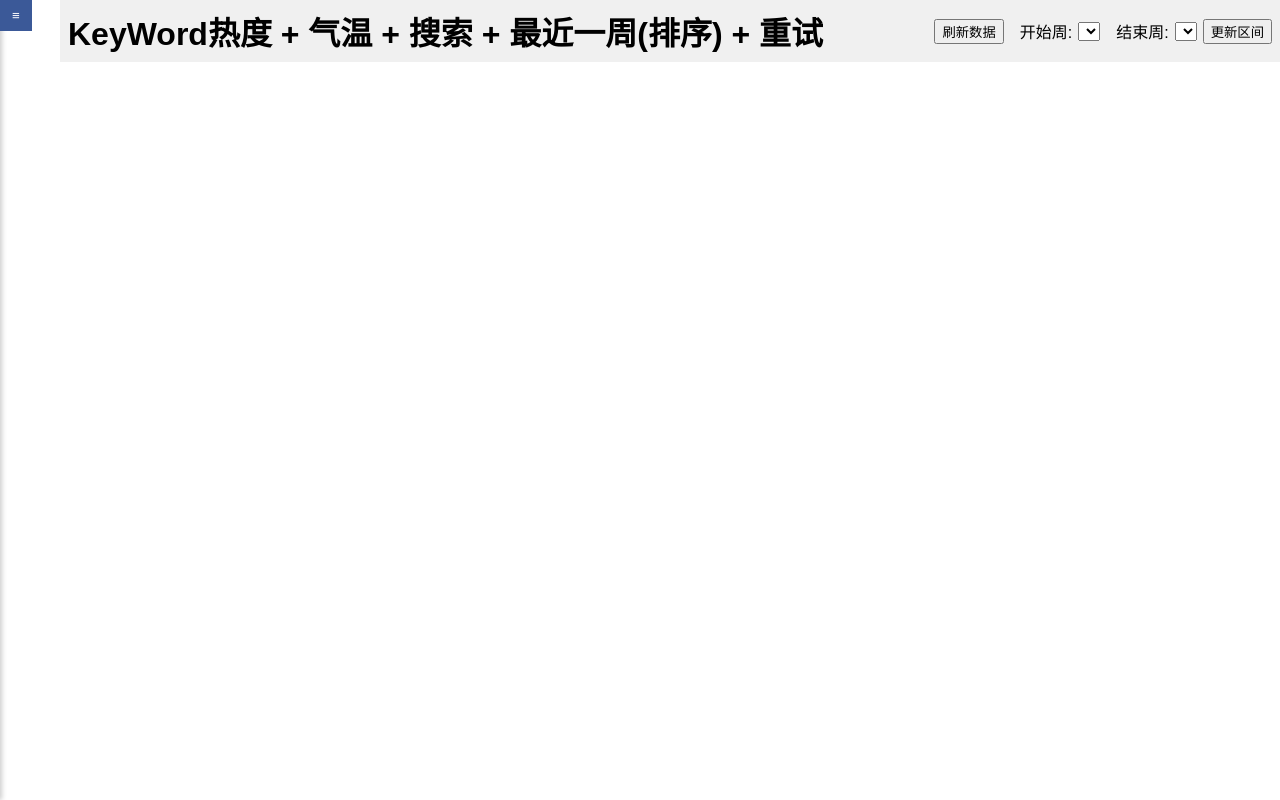
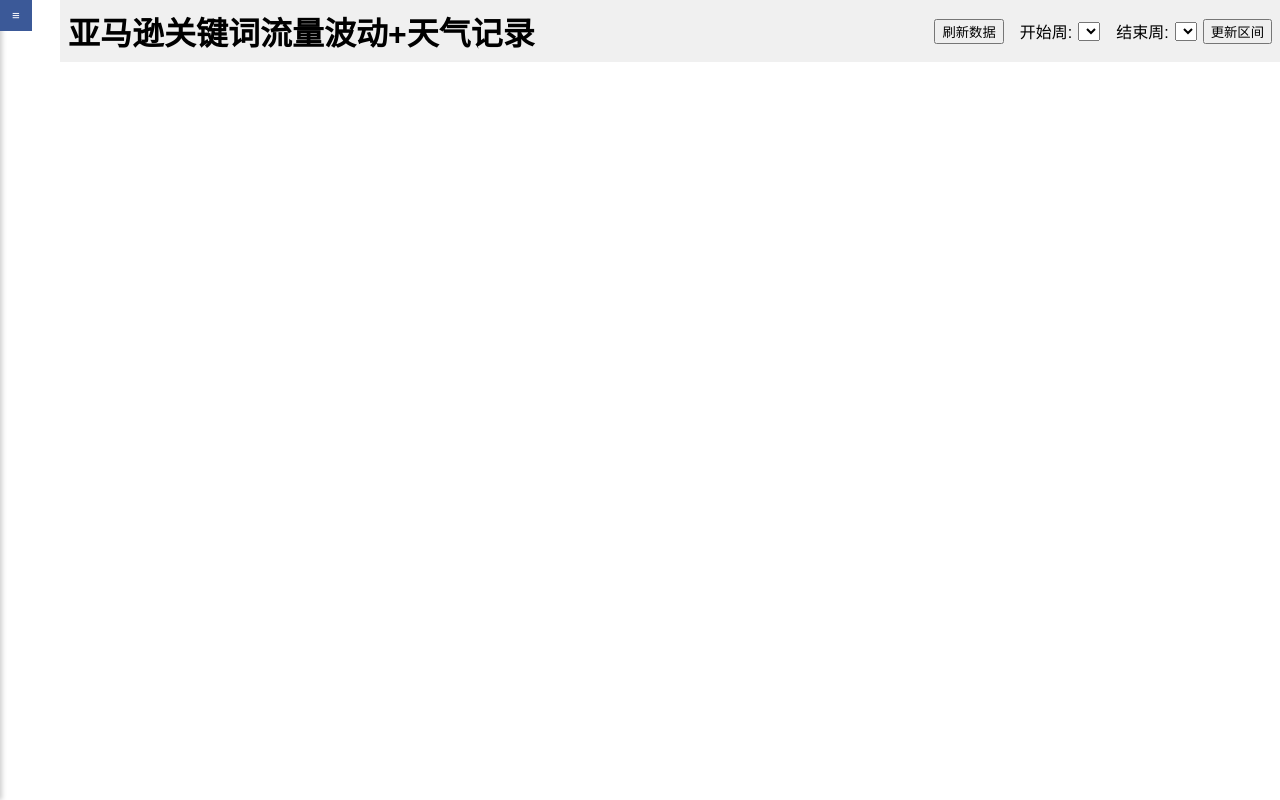
Before and after one commit to LEoLeung-ry/cicis-zhuanyong, a plain HTML site: page index.html in a window 1280 px wide. Drawn offline with nearby package versions, Linux system fonts and the light colour scheme; no server answers.

Commit message:
Update index.html

```diff
--- a/index.html
+++ b/index.html
@@ -121,7 +121,7 @@
 
   <div class="main-area">
     <div class="topbar">
-      <h1>KeyWord热度 + 气温 + 搜索 + 最近一周(排序) + 重试</h1>
+      <h1>亚马逊关键词流量波动+天气记录</h1>
       <button id="btnRefresh">刷新数据</button>
       <label>开始周:</label>
       <select id="startWeek"></select>
```
